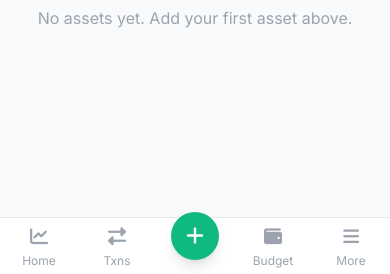
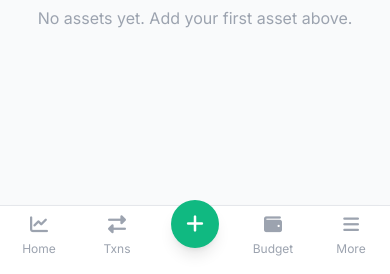
Before and after one commit to thevivotran/carange, a FastAPI app: page /assets in a window 390 px wide. Shown: the part 846-1120 px from the top of the page. Run offline with FastAPI, Linux system fonts and the light colour scheme; data that the repository does not hold is empty; some libraries are stand-ins or nearby versions.

Commit message:
fix: prevent nav bar from clipping More sheet and add iOS home indicator spacing
Raise the mobile More bottom sheet z-index above the nav bar so it is no
longer clipped. Add a minimum 0.75rem bottom padding to the nav bar and main
content clearance so the iOS swipe-home gesture area is never obscured.

Co-Authored-By: Claude Sonnet 4.6 <noreply@anthropic.com>

```diff
--- a/app/templates/base.html
+++ b/app/templates/base.html
@@ -226,7 +226,7 @@
         /* pb-16 (64px) isn't enough when the home indicator adds ~34px to the nav.
            Use env() so the main scroll area always clears the full nav height. */
         @media (max-width: 767px) {
-          main { padding-bottom: calc(3.5rem + env(safe-area-inset-bottom)) !important; }
+          main { padding-bottom: calc(3.5rem + max(env(safe-area-inset-bottom), 0.75rem)) !important; }
         }
     </style>
 
@@ -326,7 +326,7 @@
         </div>
 
         <!-- Mobile More Sheet (bottom sheet) -->
-        <div id="mobile-menu" class="hidden md:hidden fixed inset-0 bg-gray-900 bg-opacity-50 z-40 flex items-end">
+        <div id="mobile-menu" class="hidden md:hidden fixed inset-0 bg-gray-900 bg-opacity-50 z-[110] flex items-end">
             <div class="w-full bg-white rounded-t-2xl shadow-xl max-h-[80vh] overflow-y-auto"
                  style="padding-bottom:env(safe-area-inset-bottom)">
                 <!-- Drag handle -->
@@ -725,7 +725,7 @@
 
     <!-- Mobile Bottom Navigation Bar -->
     <nav id="mobile-bottom-nav" class="md:hidden fixed bottom-0 left-0 right-0 bg-white border-t border-gray-200 shadow-lg z-[90]"
-         style="padding-bottom:env(safe-area-inset-bottom)">
+         style="padding-bottom:max(env(safe-area-inset-bottom), 0.75rem)">
         <div class="flex items-center justify-around h-14">
             <a href="/" class="bottom-nav-link {% if active_menu == 'dashboard' %}active{% endif %} flex flex-col items-center justify-center flex-1 h-full gap-0.5">
                 <i class="fas fa-chart-line text-lg"></i>
```
